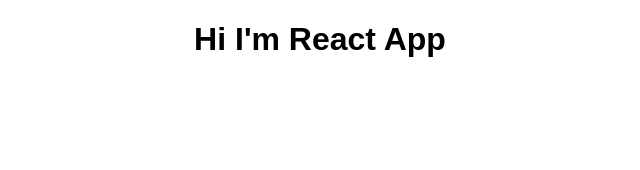
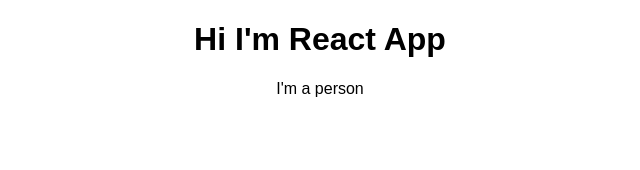
Before and after one commit to dariusz75/react-the-complete-guide-2020, a React (Create React App) app: page / in a window 1280 px wide. Shown: the top 170 px of the page, without its empty margins (320-960 px from the left). Built offline with nearby package versions, Linux system fonts and the light colour scheme.

Commit message:
completed

```diff
--- a/src/App.js
+++ b/src/App.js
@@ -1,11 +1,13 @@
 import React, { Component } from 'react';
 import './App.css';
+import Person from './Person/Person';
 
 class App extends Component {
   render() {
     return (
       <div className="App">
         <h1>Hi I'm React App</h1>
+        <Person></Person>
       </div>
     );
   }
--- /dev/null
+++ b/src/Person/Person.js
@@ -0,0 +1,7 @@
+import React from 'react';
+
+const person = () => {
+  return <p>I'm a person</p>
+}
+
+export default person;
```
